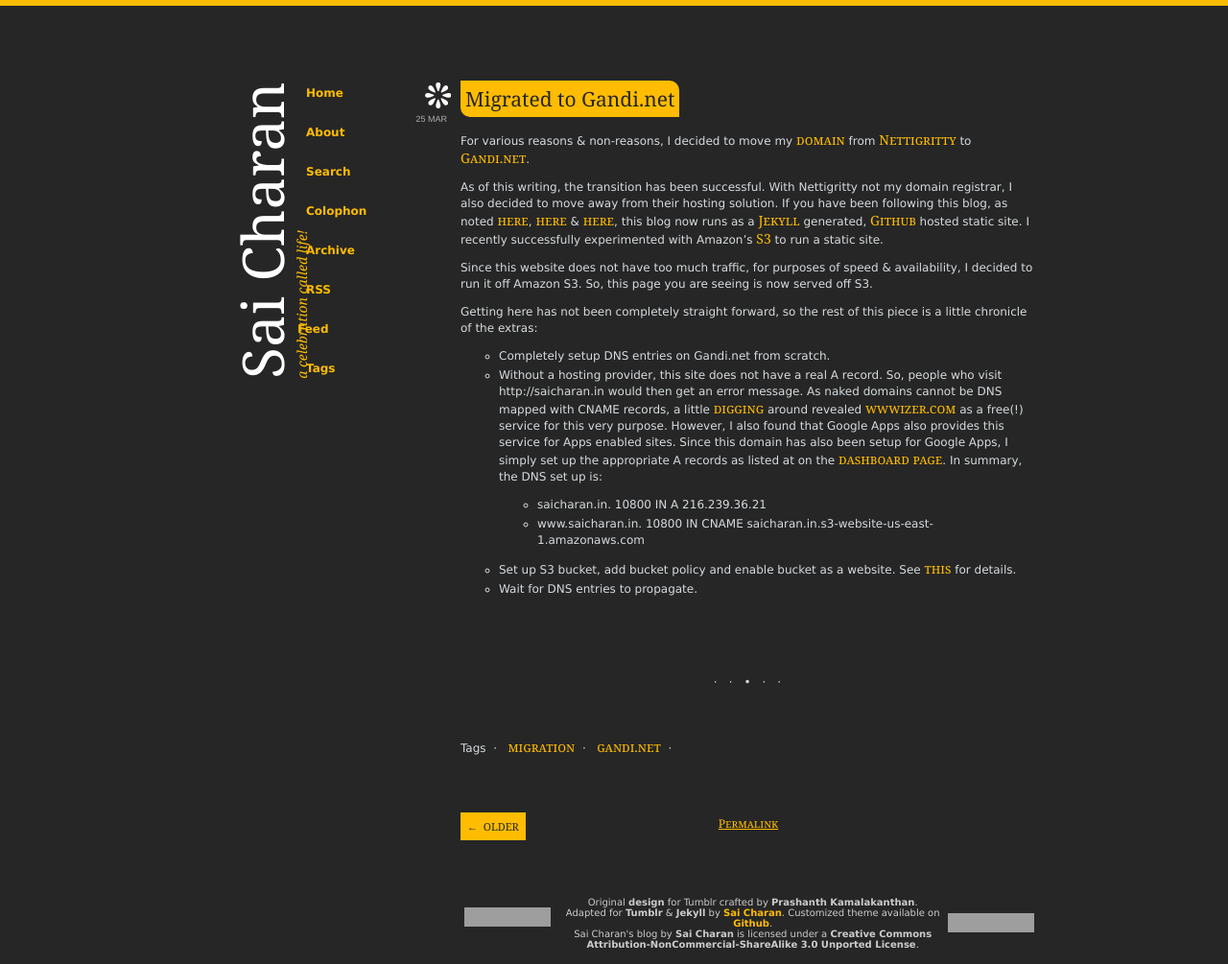
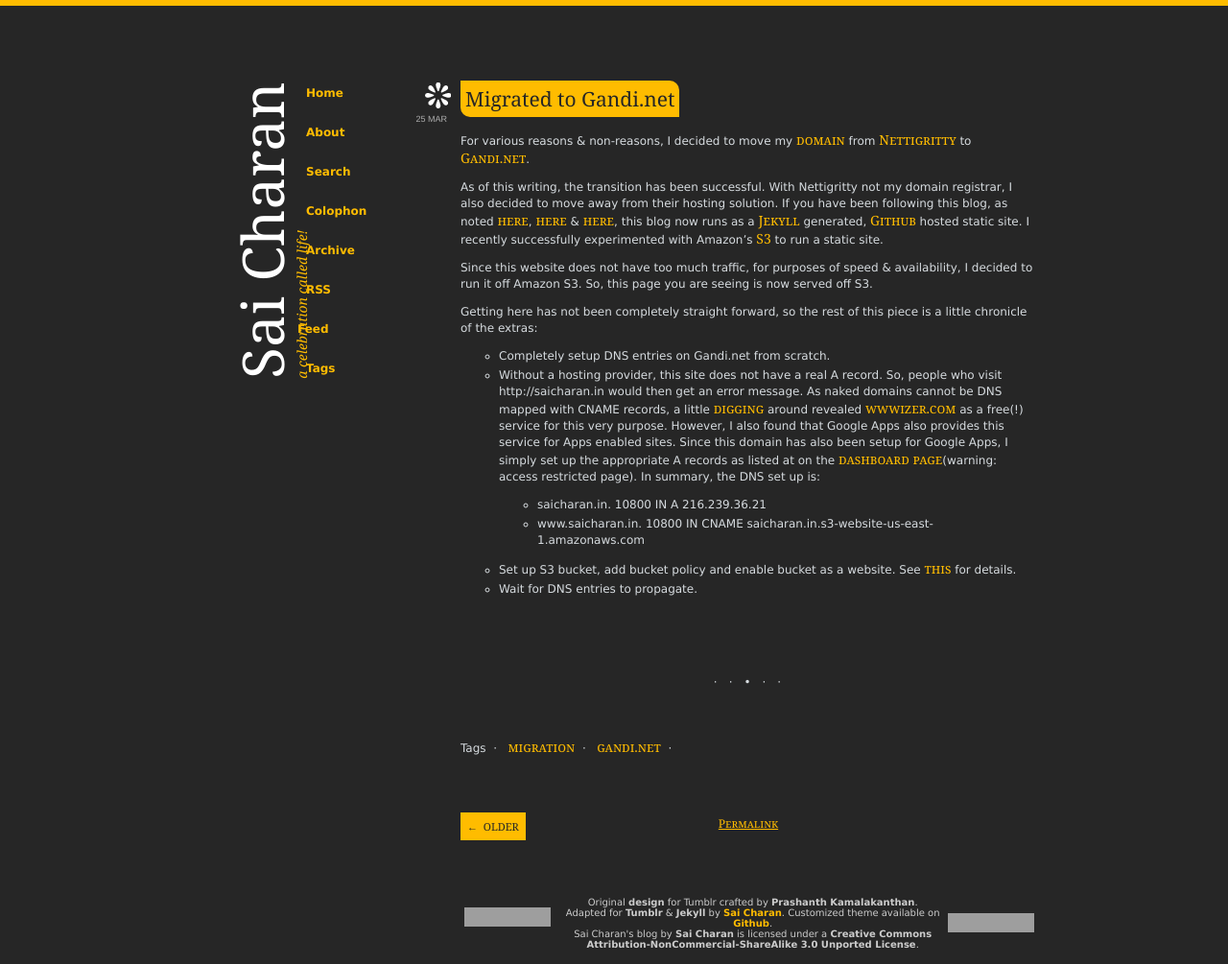
Before and after one commit to arjunasuresh3/scharan.github.com, a Jekyll site: the page built from _posts/2012-03-25-migrating-to-gandinet.markdown, in a window 1280 px wide. Shown: the whole page at 96% size. Built offline with Jekyll 4.4.1, drawn with Linux system fonts in a browser that asks for light colours; nearby versions of some CDN libraries; Markdown is read by kramdown in place of the engine named in the settings; comment, search, counter and statistics services are not loaded; a style sheet for code colours, icons or effects is not loaded; grey boxes are pictures that could not be loaded.

Commit message:
Fix nested lists.

```diff
--- a/_posts/2012-03-25-migrating-to-gandinet.markdown
+++ b/_posts/2012-03-25-migrating-to-gandinet.markdown
@@ -15,8 +15,8 @@
 
 Getting here has not been completely straight forward, so the rest of this piece is a little chronicle of the extras:
 - Completely setup DNS entries on Gandi.net from scratch.
-- Without a hosting provider, this site does not have a real A record. So, people who visit http://saicharan.in would then get an error message. As naked domains cannot be DNS mapped with CNAME records, a little [digging](https://forums.aws.amazon.com/thread.jspa?threadID=55995) around revealed [wwwizer.com](http://wwwizer.com) as a free(!) service for this very purpose. However, I also found that Google Apps also provides this service for Apps enabled sites. Since this domain has also been setup for Google Apps, I simply set up the appropriate A records as listed at on the [dashboard page](https://www.google.com/a/cpanel/saicharan.in/DomainSettingsDomains). In summary, the DNS set up is:
-   * saicharan.in.      10800   IN   A       216.239.36.21
-   * www.saicharan.in.  10800   IN   CNAME   saicharan.in.s3-website-us-east-1.amazonaws.com
+- Without a hosting provider, this site does not have a real A record. So, people who visit http://saicharan.in would then get an error message. As naked domains cannot be DNS mapped with CNAME records, a little [digging](https://forums.aws.amazon.com/thread.jspa?threadID=55995) around revealed [wwwizer.com](http://wwwizer.com) as a free(!) service for this very purpose. However, I also found that Google Apps also provides this service for Apps enabled sites. Since this domain has also been setup for Google Apps, I simply set up the appropriate A records as listed at on the [dashboard page](https://www.google.com/a/cpanel/saicharan.in/DomainSettingsDomains)(warning: access restricted page). In summary, the DNS set up is:
+    * saicharan.in.      10800   IN   A       216.239.36.21
+    * www.saicharan.in.  10800   IN   CNAME   saicharan.in.s3-website-us-east-1.amazonaws.com
 - Set up S3 bucket, add bucket policy and enable bucket as a website. See [this](http://aws.typepad.com/aws/2011/02/host-your-static-website-on-amazon-s3.html) for details.
 - Wait for DNS entries to propagate.
```
